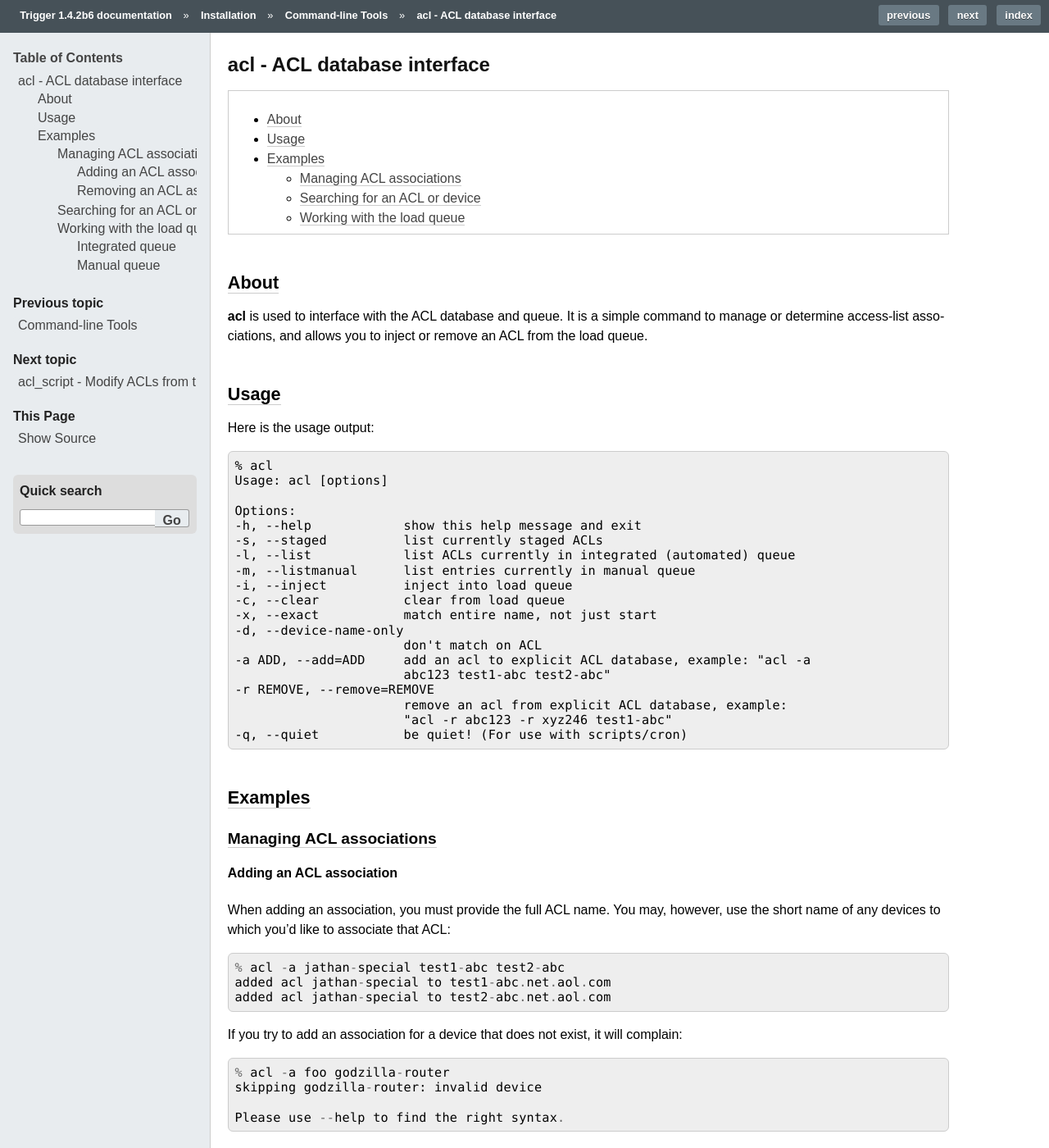
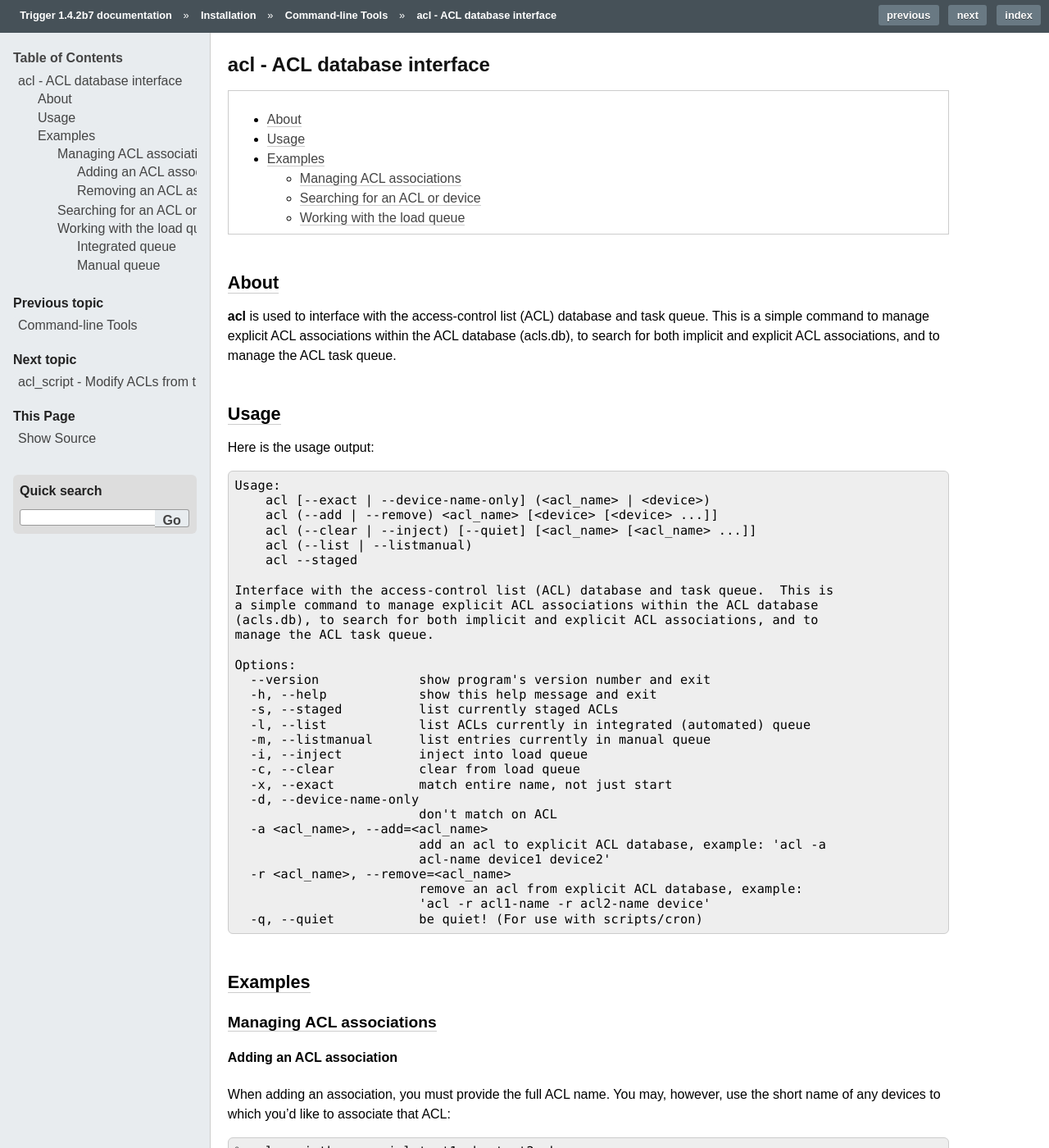
Before and after one commit to trigger/trigger, a Sphinx documentation site: the page built from docs/usage/scripts/acl.rst, in a window 1280 px wide and 1400 px high. Shown: the whole window at 82% size. Built offline with Sphinx 7.4.7, drawn with Linux system fonts in a browser that asks for light colours; some of the changed text lies outside the part shown.

Commit message:
Improve --help text for bin/acl with usage and description
Change-Id: I0cd3775be6fc887fb57211e12b9e45aa29f5b3cc

```diff
--- a/docs/usage/scripts/acl.rst
+++ b/docs/usage/scripts/acl.rst
@@ -9,35 +9,46 @@ acl - ACL database interface
 About
 =====
 
-**acl** is used to interface with the ACL database and queue. It is a simple
-command to manage or determine access-list associations, and allows you to
-inject or remove an ACL from the load queue.
+**acl** is used to interface with the access-control list (ACL) database and
+task queue. This is a simple command to manage explicit ACL associations within
+the ACL database (acls.db), to search for both implicit and explicit ACL
+associations, and to manage the ACL task queue.
 
 Usage
 =====
 
 Here is the usage output::
 
-    % acl
-    Usage: acl [options]
+    Usage:
+        acl [--exact | --device-name-only] (<acl_name> | <device>)
+        acl (--add | --remove) <acl_name> [<device> [<device> ...]]
+        acl (--clear | --inject) [--quiet] [<acl_name> [<acl_name> ...]]
+        acl (--list | --listmanual)
+        acl --staged
+
+    Interface with the access-control list (ACL) database and task queue.  This is
+    a simple command to manage explicit ACL associations within the ACL database
+    (acls.db), to search for both implicit and explicit ACL associations, and to
+    manage the ACL task queue.
 
     Options:
-    -h, --help            show this help message and exit
-    -s, --staged          list currently staged ACLs
-    -l, --list            list ACLs currently in integrated (automated) queue
-    -m, --listmanual      list entries currently in manual queue
-    -i, --inject          inject into load queue
-    -c, --clear           clear from load queue
-    -x, --exact           match entire name, not just start
-    -d, --device-name-only
-                          don't match on ACL
-    -a ADD, --add=ADD     add an acl to explicit ACL database, example: "acl -a
-                          abc123 test1-abc test2-abc"
-    -r REMOVE, --remove=REMOVE
-                          remove an acl from explicit ACL database, example:
-                          "acl -r abc123 -r xyz246 test1-abc"
-    -q, --quiet           be quiet! (For use with scripts/cron)
-
+      --version             show program's version number and exit
+      -h, --help            show this help message and exit
+      -s, --staged          list currently staged ACLs
+      -l, --list            list ACLs currently in integrated (automated) queue
+      -m, --listmanual      list entries currently in manual queue
+      -i, --inject          inject into load queue
+      -c, --clear           clear from load queue
+      -x, --exact           match entire name, not just start
+      -d, --device-name-only
+                            don't match on ACL
+      -a <acl_name>, --add=<acl_name>
+                            add an acl to explicit ACL database, example: 'acl -a
+                            acl-name device1 device2'
+      -r <acl_name>, --remove=<acl_name>
+                            remove an acl from explicit ACL database, example:
+                            'acl -r acl1-name -r acl2-name device'
+      -q, --quiet           be quiet! (For use with scripts/cron)
 
 Examples
 ========
--- a/trigger/__init__.py
+++ b/trigger/__init__.py
@@ -1,4 +1,4 @@
-__version__ = (1, 4, 2, 'b6')
+__version__ = (1, 4, 2, 'b7')
 
 full_version = '.'.join(map(str, __version__[0:3])) + ''.join(__version__[3:])
 release = full_version
```
Also changed, not shown: 1 other file.
